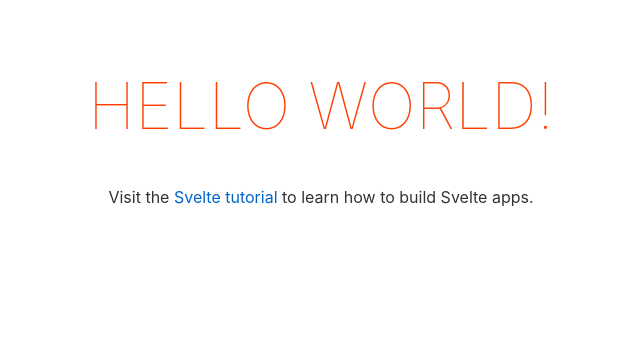
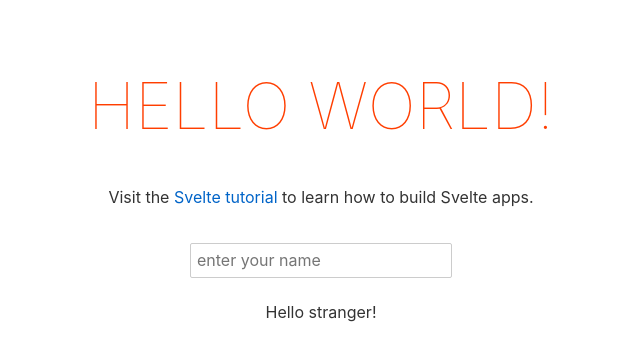
Before and after one commit to abedul59/svelte-stock6restful, a Svelte app: page / in a window 1280 px wide. Shown: the top 360 px of the page, without its empty margins (319-959 px from the left). Built offline with nearby package versions, Linux system fonts and the light colour scheme.

Commit message:
5/9 text input

```diff
--- a/src/App.svelte
+++ b/src/App.svelte
@@ -1,10 +1,15 @@
 <script>
 	export let name;
+	export let name2 = '';
 </script>
 
 <main>
 	<h1>Hello {name}!</h1>
 	<p>Visit the <a href="https://svelte.dev/tutorial">Svelte tutorial</a> to learn how to build Svelte apps.</p>
+	<br>
+	<input bind:value={name2} placeholder="enter your name" />
+	<p>Hello {name2 || 'stranger'}!</p>
+
 </main>
 
 <style>
```
